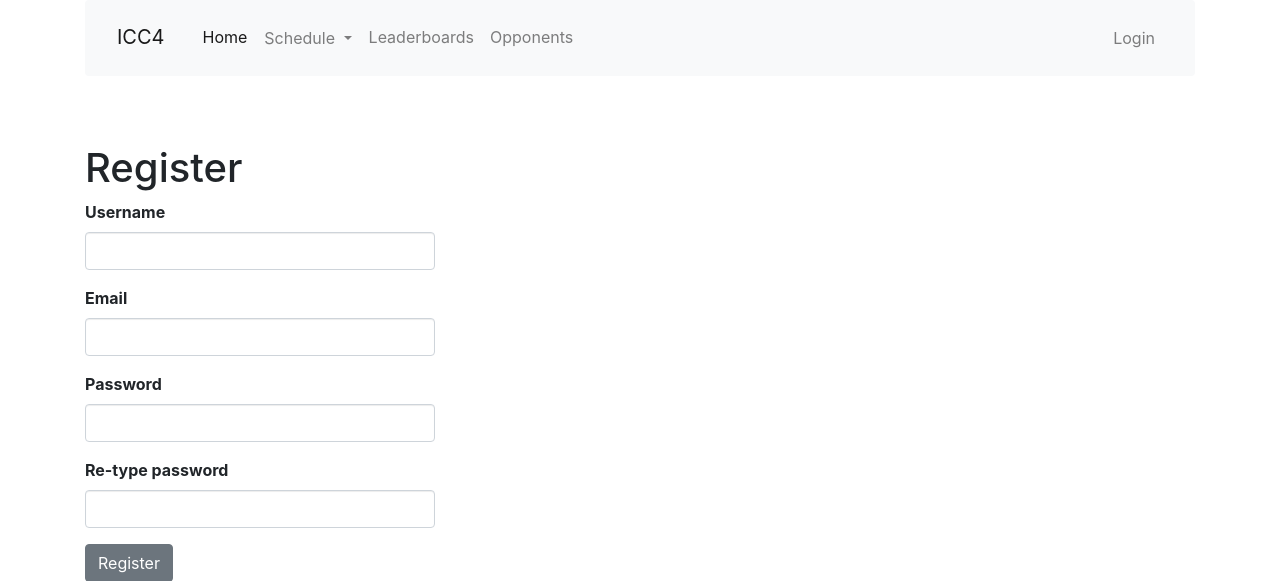
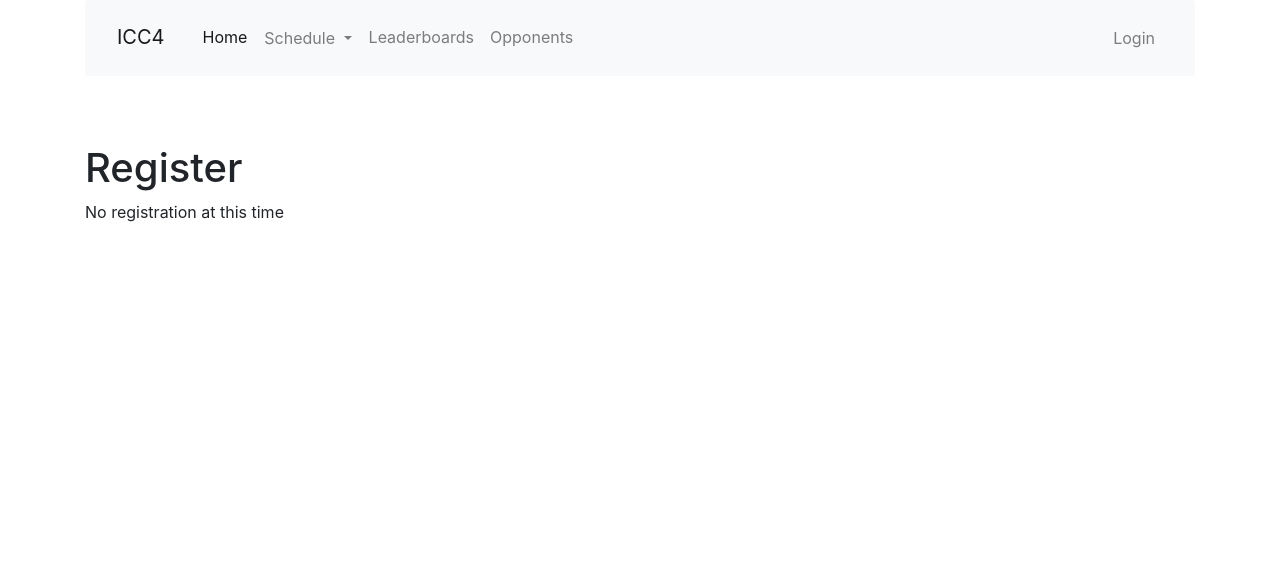
Before and after one commit to cpkm/darts-site, a Flask app: page /auth/register in a window 1280 px wide. Shown: the top 581 px of the page. Run offline with Flask 2, Linux system fonts and the light colour scheme; data that the repository does not hold is empty; some libraries are stand-ins or nearby versions.

Commit message:
remove registration

```diff
--- a/app/templates/auth/register.html
+++ b/app/templates/auth/register.html
@@ -3,9 +3,12 @@
 
 {% block app_content %}
   <h1>Register</h1>
+  <p>No registration at this time</p>
+  <!--
   <div class="row">
     <div class="col-md-4">
       {{ wtf.quick_form(form, button_map={'submit':'secondary'}) }}
      </div>
    </div>
+    -->
 {% endblock %}
```
